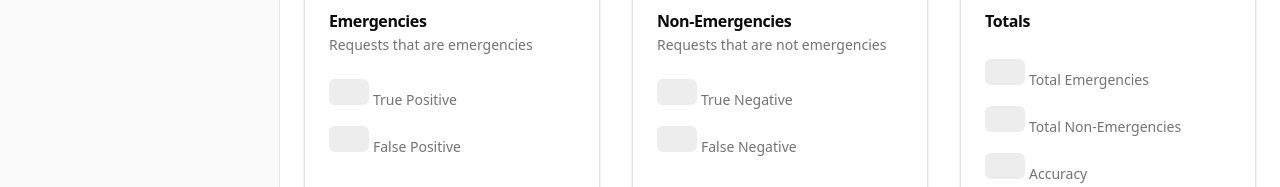
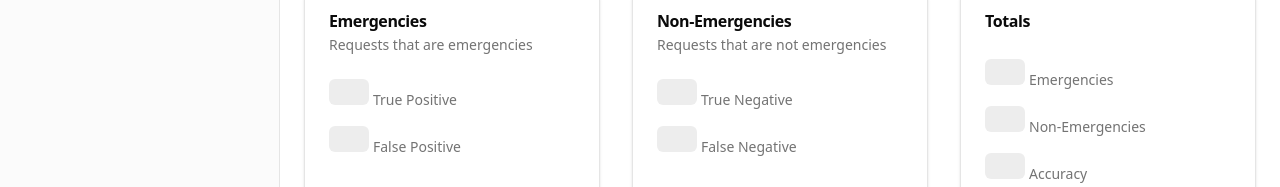
Before and after one commit to keegn/maintenance-classifier, a Next.js app: page / in a window 1280 px wide. Shown: the part 599-786 px from the top of the page. Built offline with nearby package versions, Linux system fonts and the light colour scheme.

Commit message:
Remove color:

```diff
--- a/app/(classifier)/page.tsx
+++ b/app/(classifier)/page.tsx
@@ -344,7 +344,7 @@ export default function Dashboard() {
                       </CardHeader>
                       <CardContent className="grid gap-4">
                         <div className="grid auto-rows-min gap-2">
-                          <div className="flex items-baseline gap-1 text-2xl font-bold tabular-nums leading-none text-green-800">
+                          <div className="flex items-baseline gap-1 text-2xl font-bold tabular-nums leading-none">
                             {result ? (
                               result.truePositive
                             ) : (
@@ -378,7 +378,7 @@ export default function Dashboard() {
                       </CardHeader>
                       <CardContent className="grid gap-4">
                         <div className="grid auto-rows-min gap-2">
-                          <div className="flex items-baseline gap-1 text-2xl font-bold tabular-nums leading-none text-green-800">
+                          <div className="flex items-baseline gap-1 text-2xl font-bold tabular-nums leading-none">
                             {result ? (
                               result.trueNegative
                             ) : (
@@ -417,7 +417,7 @@ export default function Dashboard() {
                               <Skeleton className="h-[26px] w-[40px]" />
                             )}
                             <span className="text-sm font-normal text-muted-foreground">
-                              Total Emergencies
+                              Emergencies
                             </span>
                           </div>
                         </div>
@@ -429,7 +429,7 @@ export default function Dashboard() {
                               <Skeleton className="h-[26px] w-[40px]" />
                             )}
                             <span className="text-sm font-normal text-muted-foreground">
-                              Total Non-Emergencies
+                              Non-Emergencies
                             </span>
                           </div>
                         </div>
@@ -459,10 +459,11 @@ export default function Dashboard() {
                     <Skeleton className="mt-4 h-4 w-3/4" />
                   </div>
                 ) : result ? (
+                  <>
+                    {result.falsePositiveText.length > 0 && (
                       <Card className="mt-8">
-                    {result.falsePositiveText.length > 0 && (
                         <Table>
-                        <TableHeader>
+                          <TableHeader className="bg-neutral-100">
                             <TableRow>
                               <TableHead className="w-[100px]">
                                 False Positive (model thinks they should be
@@ -478,11 +479,13 @@ export default function Dashboard() {
                             ))}
                           </TableBody>
                         </Table>
+                      </Card>
                     )}
 
                     {result.falseNegativeText.length > 0 && (
-                      <Table className="mt-8">
-                        <TableHeader>
+                      <Card className="mt-8">
+                        <Table>
+                          <TableHeader className="bg-neutral-100">
                             <TableRow>
                               <TableHead className="w-[100px]">
                                 False Negative (model thinks they should be
@@ -498,8 +501,9 @@ export default function Dashboard() {
                             ))}
                           </TableBody>
                         </Table>
+                      </Card>
                     )}
-                  </Card>
+                  </>
                 ) : null}
               </div>
             </div>
```
Lines whose indentation alone changed are shown as unchanged.
